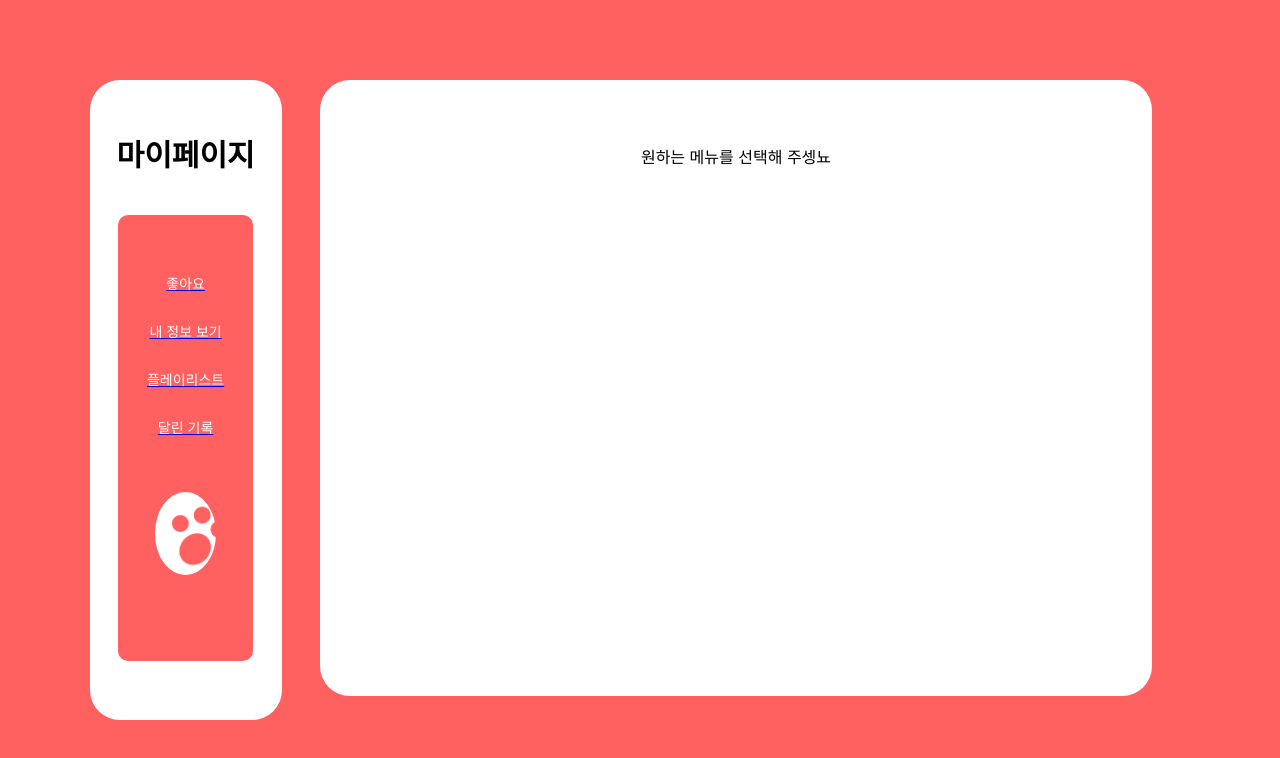
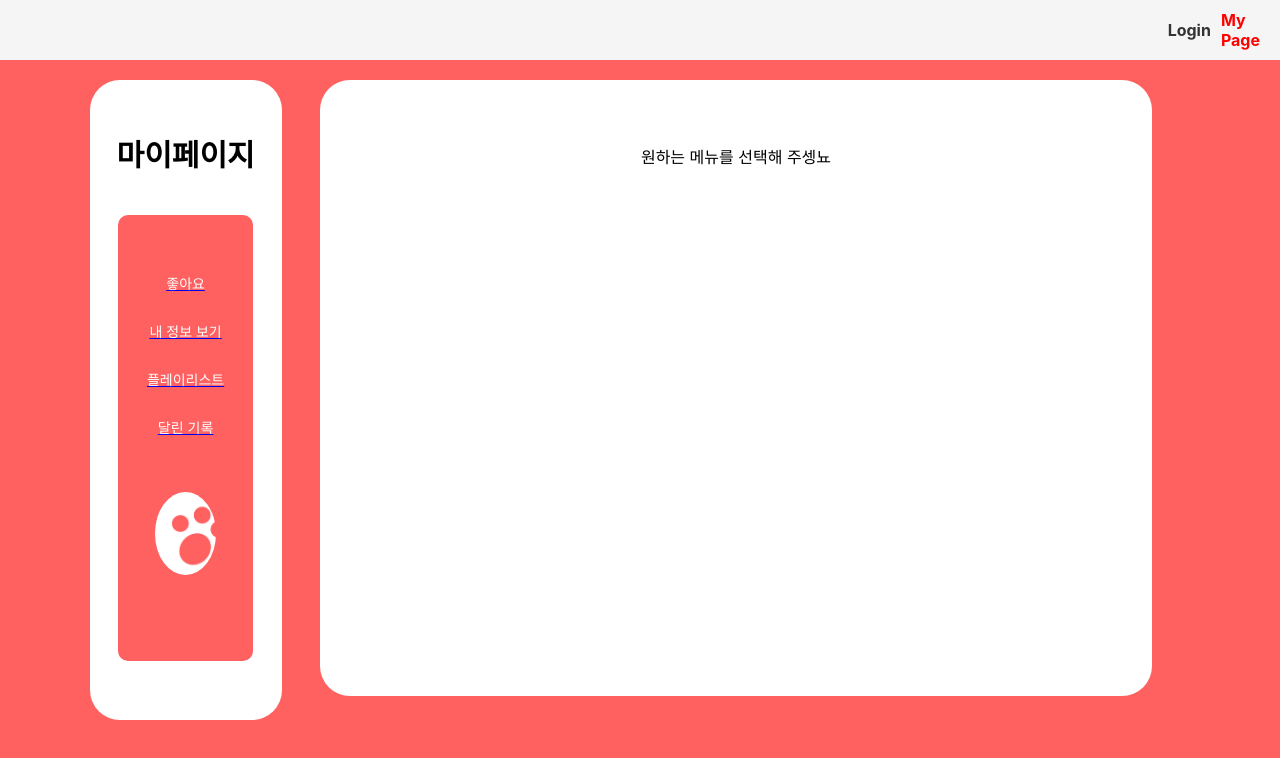
Before and after one commit to 332princess/332project, a React (Create React App) app in the folder client/: page /mypage in a window 1280 px wide. Shown: the top 758 px of the page. Built offline with nearby package versions, Linux system fonts and the light colour scheme.

Commit message:
fix:navbar

```diff
--- a/client/src/components/MyPage/MyPage.jsx
+++ b/client/src/components/MyPage/MyPage.jsx
@@ -2,10 +2,12 @@ import React, { useState, useEffect } from 'react';
 import { MyPage } from './style';
 import Side from './SideBar/Side';
 import { Container } from './Detail/style';
+import Navbar from '../Navbar/Navbar';
 
 const MyPages = () => {
   return (
     <MyPage>
+      {/* <Navbar></Navbar> */}
       <Side />
       <Container>원하는 메뉴를 선택해 주셍뇨</Container>
     </MyPage>
--- a/client/src/components/MyPage/SideBar/Side.jsx
+++ b/client/src/components/MyPage/SideBar/Side.jsx
@@ -3,10 +3,12 @@ import { Link } from 'react-router-dom';
 import axios from 'axios';
 import { Container, Title, Box, URLs, Logo } from './style';
 import { PRIVATE_ROUTE_ARR } from '../../../Route';
+import Navbar from '../../Navbar/Navbar';
 
 const Side = () => {
   return (
     <Container>
+      <Navbar></Navbar>
       <Title>마이페이지</Title>
       <Box>
         {PRIVATE_ROUTE_ARR.map((menu, index) => {
--- a/client/src/components/Navbar/Navbar.jsx
+++ b/client/src/components/Navbar/Navbar.jsx
@@ -16,6 +16,8 @@ const NavList = styled.ul`
   list-style: none;
   padding: 0;
   margin: 0;
+  justify-content: flex-end; /* 텍스트를 오른쪽으로 이동 */
+  align-items: center; /* 가운데 정렬 */
 `;
 
 const NavItem = styled.li`
@@ -31,6 +33,15 @@ const NavLinkWrapper = styled(NavLink)`
     color: #ff0000;
   }
 `;
+export const LogoHome = styled.div`
+  background-image: url('/logoMyu.png');
+  background-size: cover;
+
+  width: 40px;
+  height: 40px;
+  border-radius: 100%;
+  margin-right: 1330px; /* 이미지 오른쪽 여백 설정 */
+`;
 
 const Navbar = () => {
   return (
@@ -38,7 +49,7 @@ const Navbar = () => {
       <NavList>
         <NavItem>
           <NavLinkWrapper exact to="/" activeClassName="active">
-            Home
+            <LogoHome />
           </NavLinkWrapper>
         </NavItem>
         <NavItem>
```
Also changed, not shown: client/src/components/Navbar/style.js (deleted).
